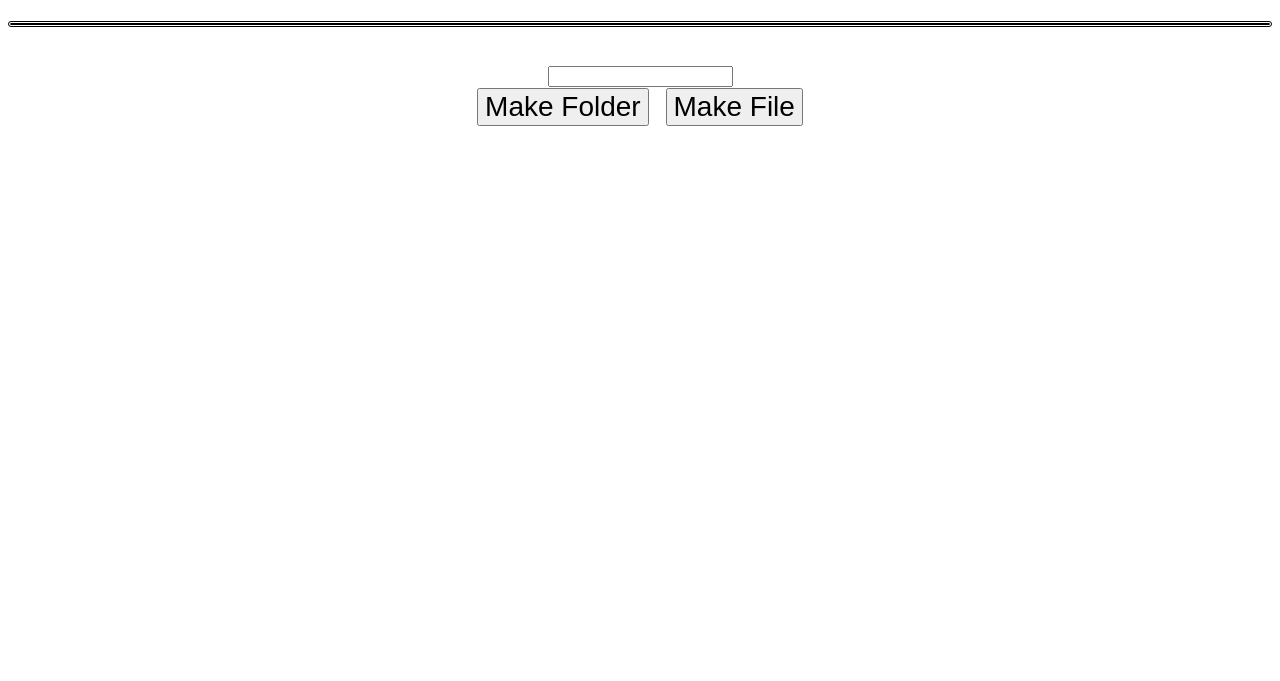
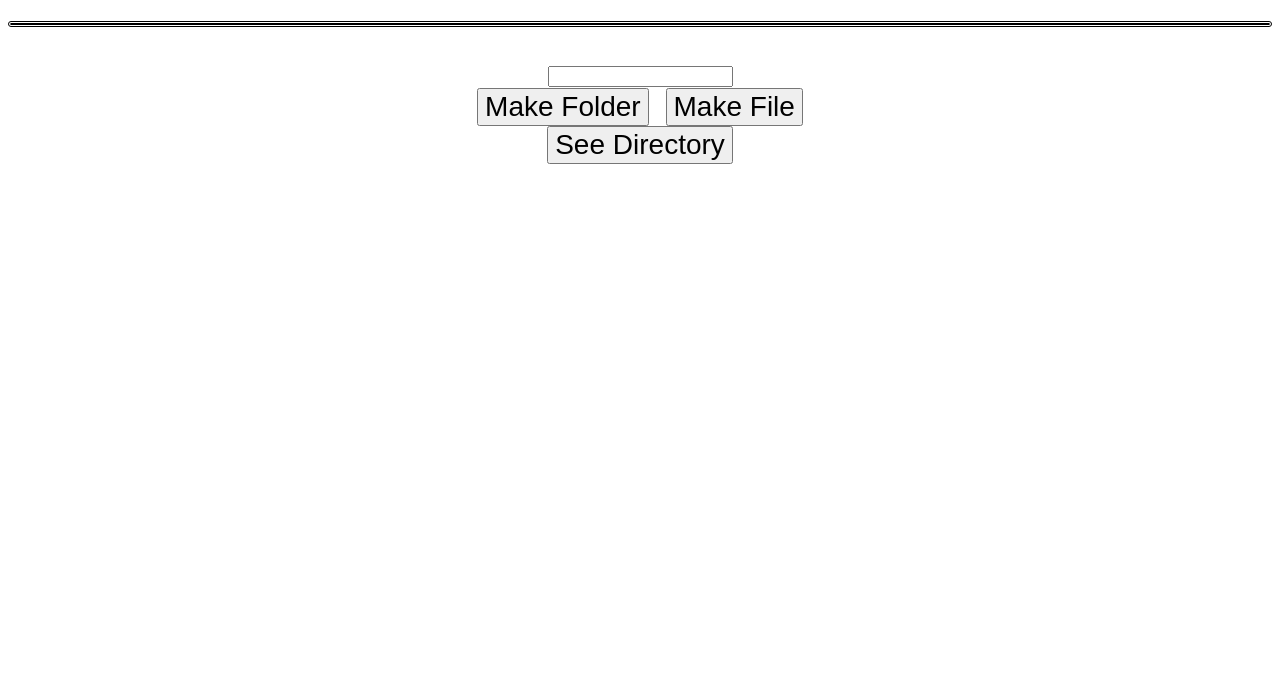
Before and after one commit to erru227/23_4, a website: page index.html in a window 1280 px wide. Shown: the part 119-800 px from the top of the page. Drawn offline with Linux system fonts and the light colour scheme.

Commit message:
Update index.html

```diff
--- a/index.html
+++ b/index.html
@@ -10,7 +10,7 @@
     <input id="name"></input><br>
     <button onclick="new_directory()">Make Folder</button>
     <button onclick="new_file()">Make File</button><br>
-
+    <button onclick="show_files()">See Directory</button>
 
     <script src="script.js"></script>
 </body>
```
